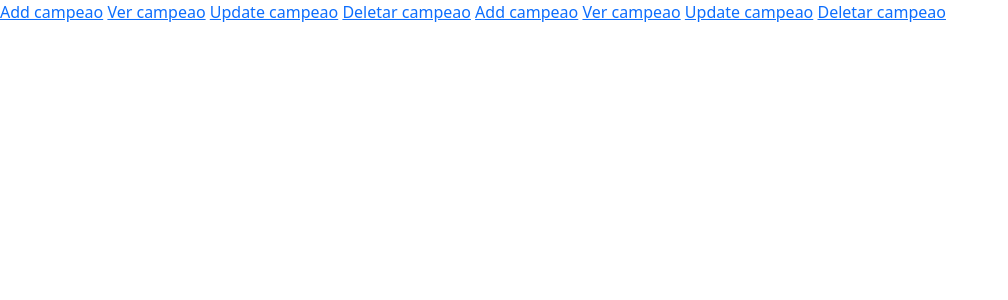
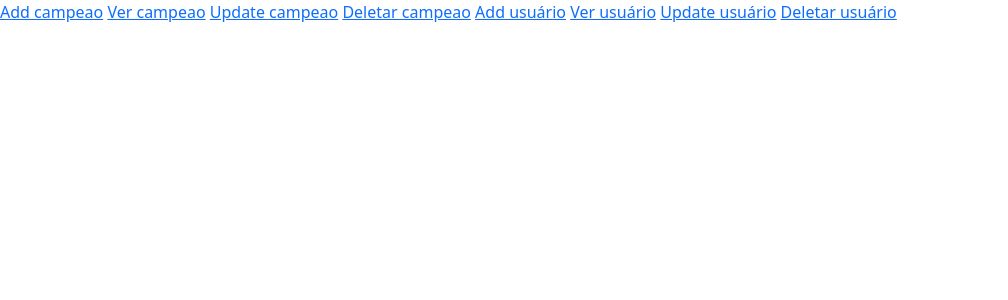
Before and after one commit to laura1050santos/TrabalhoFinal2, a Flask app: page / in a window 1280 px wide. Shown: the top 300 px of the page, without its empty margins (0-1008 px from the left). Run offline with Flask 3, Linux system fonts and the light colour scheme; some libraries are stand-ins or nearby versions.

Commit message:
Atualizar o index.html

```diff
--- a/TrabalhoFinal/templates/index.html
+++ b/TrabalhoFinal/templates/index.html
@@ -11,9 +11,10 @@
     <a href="/ver-campeoes">Ver campeao</a>
     <a href="/update_campeao">Update campeao</a>
     <a href="/delete_campeao">Deletar campeao</a>
-    <a href="/add_user">Add campeao</a>
-    <a href="/ver-users">Ver campeao</a>
-    <a href="/update_user">Update campeao</a>
-    <a href="/delete_user">Deletar campeao</a>
+
+    <a href="/add_user">Add usuário</a>
+    <a href="/ver-users">Ver usuário</a>
+    <a href="/update_user">Update usuário</a>
+    <a href="/delete_user">Deletar usuário</a>
 </body>
 </html>
```
